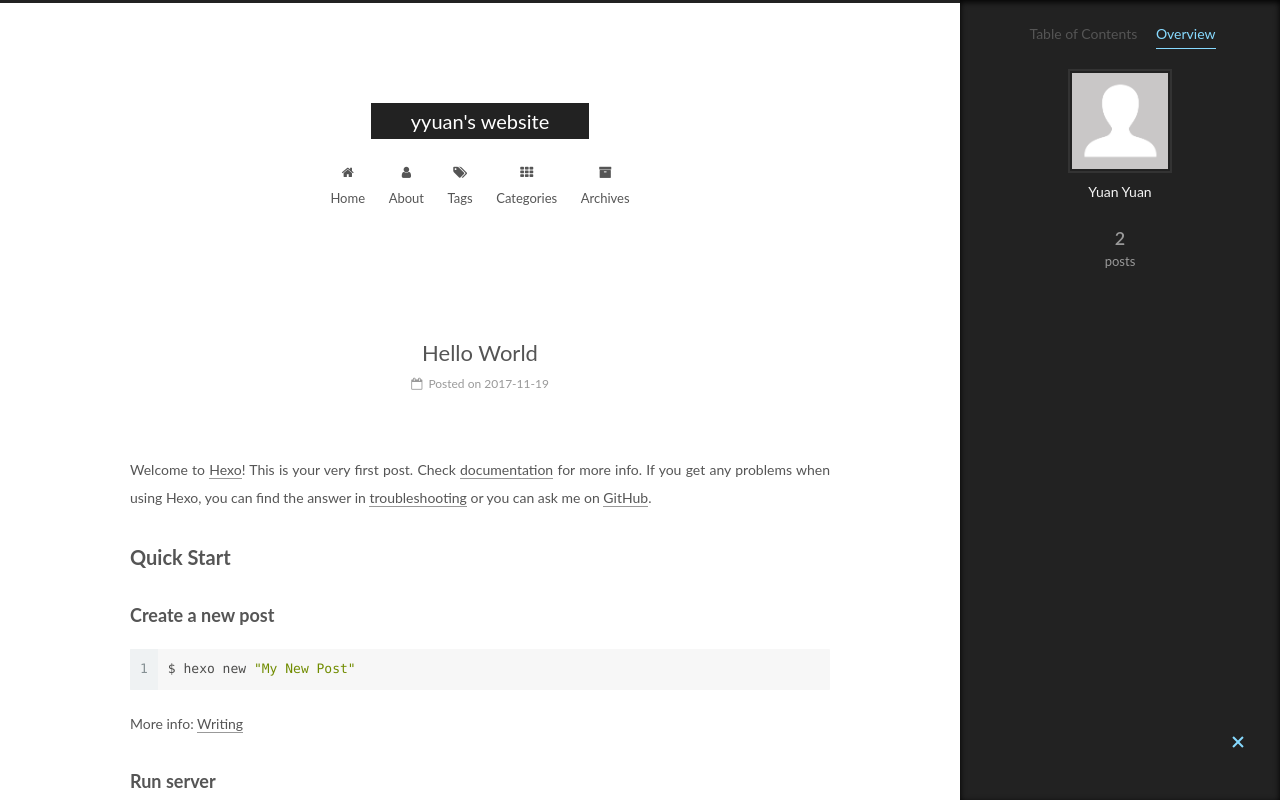
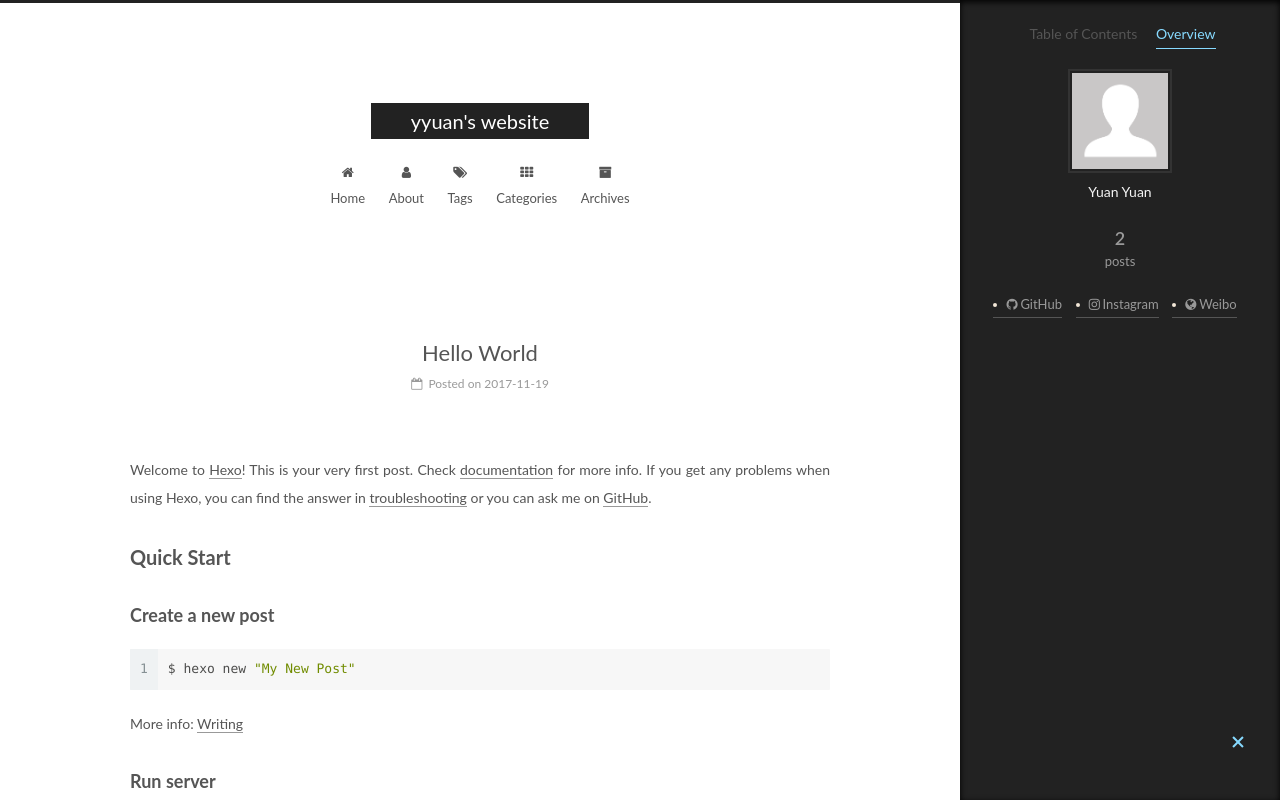
Before and after one commit to yyuan1222/yyuan1222.github.io, a plain HTML site: page 2017/11/19/hello-world/index.html in a window 1280 px wide. Both pictures are taken after a click on the item "Overview". Shown: the top 800 px of the page. Drawn offline with Linux system fonts and the light colour scheme.

Commit message:
Site updated: 2017-11-19 20:00:27

```diff
--- a/2017/11/19/hello-world/index.html
+++ b/2017/11/19/hello-world/index.html
@@ -467,6 +467,26 @@
 
           <div class="links-of-author motion-element">
 
+
+                <span class="links-of-author-item">
+                  <a href="https://github.com/yyuan1222" target="_blank" title="GitHub">
+
+                      <i class="fa fa-fw fa-github"></i>GitHub</a>
+                </span>
+
+                <span class="links-of-author-item">
+                  <a href="https://instagram.com/yyuan1222" target="_blank" title="Instagram">
+
+                      <i class="fa fa-fw fa-instagram"></i>Instagram</a>
+                </span>
+
+                <span class="links-of-author-item">
+                  <a href="https://weibo.com/u/6355044281" target="_blank" title="Weibo">
+
+                      <i class="fa fa-fw fa-globe"></i>Weibo</a>
+                </span>
+
+
           </div>
 
 
--- a/css/main.css
+++ b/css/main.css
@@ -1822,7 +1822,7 @@ pre .javascript .function {
   width: 4px;
   height: 4px;
   border-radius: 50%;
-  background: #ffecff;
+  background: #f2e7d7;
 }
 .links-of-blogroll {
   font-size: 13px;
```
Also changed, not shown: 2017/11/19/test-my-site/index.html (+20 -0 lines), archives/2017/11/index.html (+20 -0 lines), archives/2017/index.html (+20 -0 lines), archives/index.html (+20 -0 lines), index.html (+20 -0 lines).
